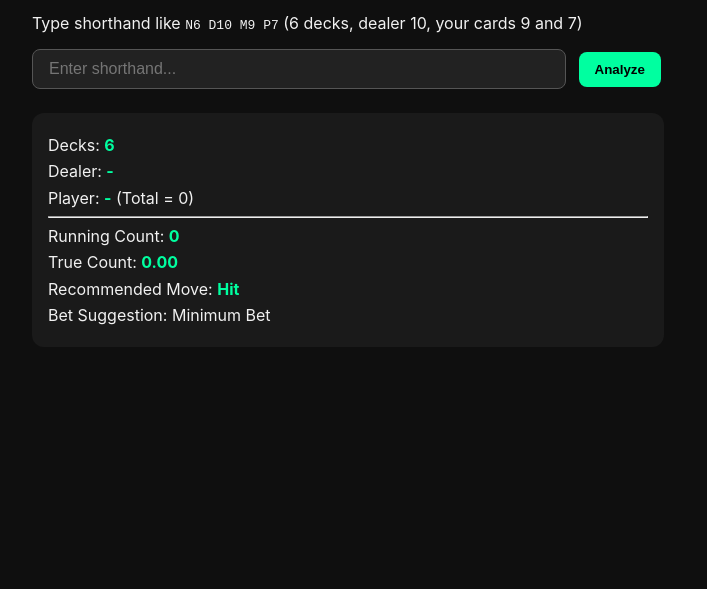
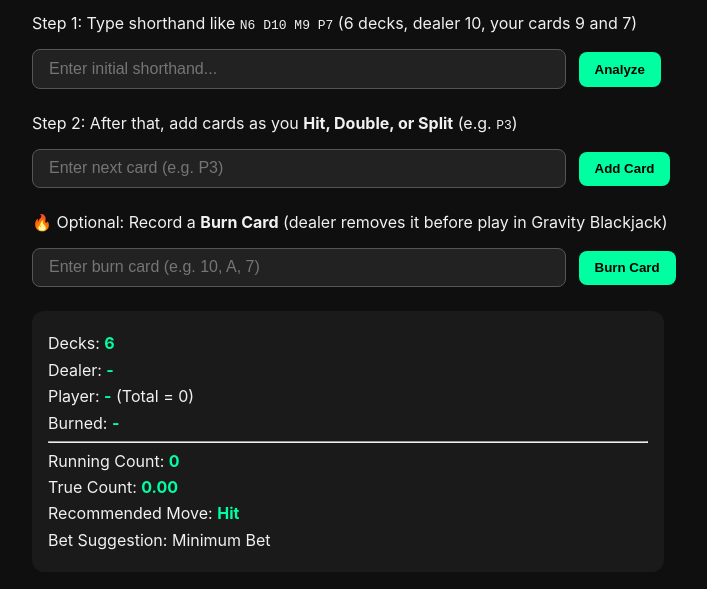
Before and after one commit to benjaminblender/blackjack2, a plain HTML site: page index.html in a window 1280 px wide. Both pictures are taken after a click on the button "Analyze". Shown: the part 95-684 px from the top of the page, without its empty margins (0-707 px from the left). Drawn offline with Linux system fonts and the light colour scheme.

Commit message:
Update index.html

```diff
--- a/index.html
+++ b/index.html
@@ -40,6 +40,9 @@
       border-radius: 12px;
       max-width: 600px;
     }
+    .section {
+      margin-top: 1.5rem;
+    }
     .stat { margin: 0.4rem 0; }
     .highlight { color: #00ffa0; font-weight: bold; }
     .warning { color: #ff5555; font-weight: bold; }
@@ -47,10 +50,24 @@
 </head>
 <body>
   <h1>🃏 Blackjack Analyzer</h1>
-  <p>Type shorthand like <code>N6 D10 M9 P7</code> (6 decks, dealer 10, your cards 9 and 7)</p>
+  <p>Step 1: Type shorthand like <code>N6 D10 M9 P7</code> (6 decks, dealer 10, your cards 9 and 7)</p>
 
-  <input id="cmd" placeholder="Enter shorthand..." />
-  <button onclick="processInput()">Analyze</button>
+  <div>
+    <input id="setup" placeholder="Enter initial shorthand..." />
+    <button onclick="processInput()">Analyze</button>
+  </div>
+
+  <div class="section">
+    <p>Step 2: After that, add cards as you <b>Hit, Double, or Split</b> (e.g. <code>P3</code>)</p>
+    <input id="addCard" placeholder="Enter next card (e.g. P3)" />
+    <button onclick="addCard()">Add Card</button>
+  </div>
+
+  <div class="section">
+    <p>🔥 Optional: Record a <b>Burn Card</b> (dealer removes it before play in Gravity Blackjack)</p>
+    <input id="burnCard" placeholder="Enter burn card (e.g. 10, A, 7)" />
+    <button onclick="burnCard()">Burn Card</button>
+  </div>
 
   <div class="output" id="output"></div>
 
@@ -61,6 +78,7 @@
     let seenCards = [];
     let dealerCard = null;
     let playerCards = [];
+    let burnedCards = [];
 
     const hiLoValues = {
       2: 1, 3: 1, 4: 1, 5: 1, 6: 1,
@@ -89,6 +107,7 @@
       seenCards = [];
       dealerCard = null;
       playerCards = [];
+      burnedCards = [];
     }
 
     function updateCount(card) {
@@ -114,7 +133,7 @@
       return total;
     }
 
-    // ====== BASIC STRATEGY (simplified core) ======
+    // ====== BASIC STRATEGY (simplified) ======
     function basicStrategy(playerTotal, dealerUp, isSoft) {
       if (isSoft) {
         if (playerTotal >= 19) return "Stand";
@@ -131,23 +150,13 @@
       }
     }
 
-    // ====== MAIN PROCESS ======
-    function processInput() {
-      resetState();
-      const input = document.getElementById("cmd").value;
-      parseInput(input);
-
-      // update count
-      const allCards = [dealerCard, ...playerCards].filter(Boolean);
-      for (let c of allCards) updateCount(c);
-
+    function updateDisplay() {
       const playerTotal = handTotal(playerCards);
       const isSoft = playerCards.includes('A') && playerTotal <= 21 && playerTotal - 11 < 10;
       const dealerVal = cardValue(dealerCard);
       const trueCount = calcTrueCount();
       const strategy = basicStrategy(playerTotal, dealerVal, isSoft);
 
-      // Bet suggestion
       let betAdvice = "Minimum Bet";
       if (trueCount >= 2) betAdvice = "Increase Bet (Edge!)";
       else if (trueCount <= -1) betAdvice = "Reduce Bet";
@@ -156,6 +165,7 @@
         <div class="stat">Decks: <span class="highlight">${numDecks}</span></div>
         <div class="stat">Dealer: <span class="highlight">${dealerCard || "-"}</span></div>
         <div class="stat">Player: <span class="highlight">${playerCards.join(", ") || "-"}</span> (Total = ${playerTotal})</div>
+        <div class="stat">Burned: <span class="highlight">${burnedCards.join(", ") || "-"}</span></div>
         <hr>
         <div class="stat">Running Count: <span class="highlight">${runningCount}</span></div>
         <div class="stat">True Count: <span class="highlight">${trueCount}</span></div>
@@ -163,6 +173,37 @@
         <div class="stat">Bet Suggestion: <span class="${trueCount >= 2 ? 'highlight' : (trueCount <= -1 ? 'warning' : '')}">${betAdvice}</span></div>
       `;
     }
+
+    // ====== INITIAL HAND PROCESS ======
+    function processInput() {
+      resetState();
+      const input = document.getElementById("setup").value;
+      parseInput(input);
+      const allCards = [dealerCard, ...playerCards].filter(Boolean);
+      for (let c of allCards) updateCount(c);
+      updateDisplay();
+    }
+
+    // ====== ADDITIONAL CARD INPUT ======
+    function addCard() {
+      const input = document.getElementById("addCard").value.trim().toUpperCase();
+      if (!input) return;
+      const card = input.startsWith("P") ? input.slice(1) : input;
+      playerCards.push(card);
+      updateCount(card);
+      document.getElementById("addCard").value = "";
+      updateDisplay();
+    }
+
+    // ====== BURN CARD INPUT ======
+    function burnCard() {
+      const input = document.getElementById("burnCard").value.trim().toUpperCase();
+      if (!input) return;
+      burnedCards.push(input);
+      updateCount(input);
+      document.getElementById("burnCard").value = "";
+      updateDisplay();
+    }
   </script>
 </body>
 </html>
```
